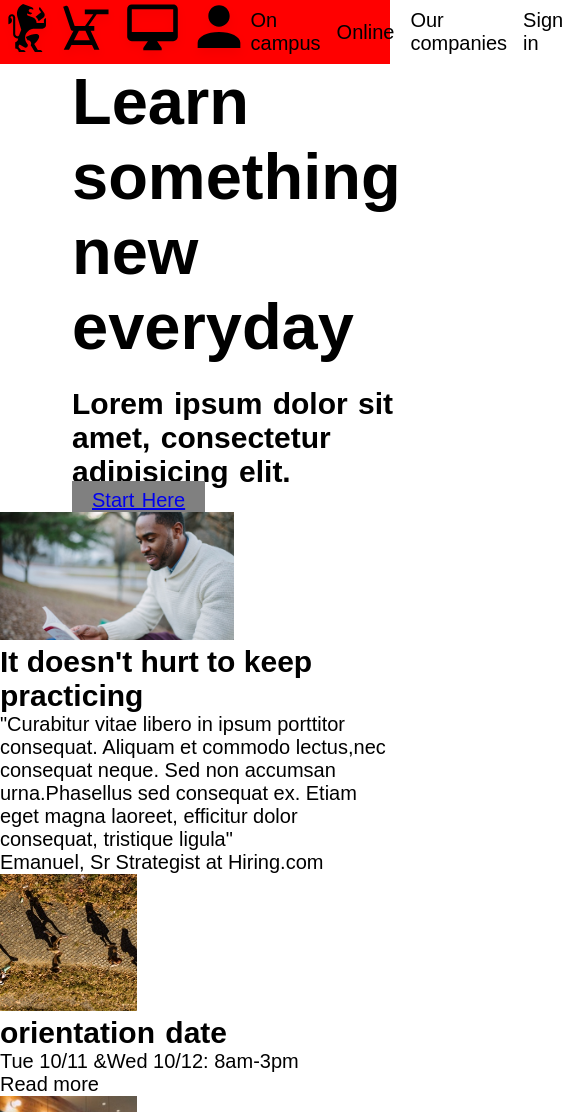
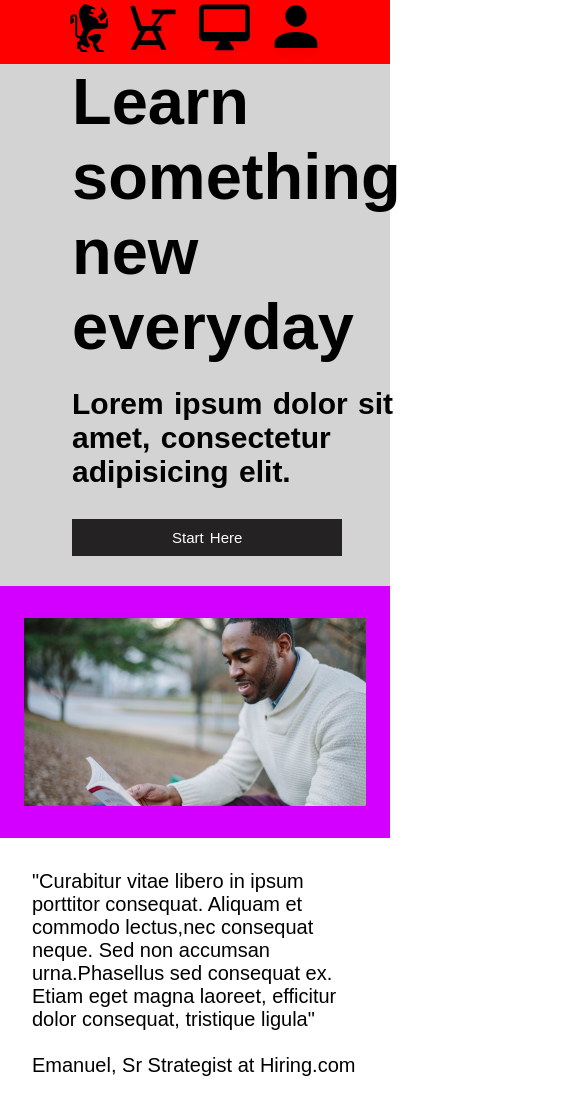
Before and after one commit to maielfth/32-mai-colmar, a plain HTML site: page index.html in a window 390 px wide. Shown: the top 1112 px of the page, 585 px wide, since content can reach past the window. Drawn offline with Linux system fonts and the light colour scheme.

Commit message:
checkpoint-morning,add button,layout

```diff
--- a/index.html
+++ b/index.html
@@ -46,9 +46,11 @@
 
 
             <section class="information">
-                <div class="info-img-text">
-                    <img src="./capstone_colmar_assets/images/information-main.jpg" alt="student-reading" width="60%">
-                    <h2>It doesn't hurt to keep practicing</h2>
+               <div class="info-img">
+               <img src="./capstone_colmar_assets/images/information-main.jpg" alt="student-reading" width="60%">
+                </div>
+                <div class="info-text">
+                        <h2>It doesn't hurt to keep practicing</h2>
                         <blockquote>
                             <p>
                                  "Curabitur vitae libero in ipsum porttitor consequat. Aliquam et
@@ -56,10 +58,11 @@
                             urna.Phasellus sed consequat ex. Etiam eget magna laoreet,
                             efficitur dolor consequat, tristique ligula"
                             </p>
+                            <br>
                                 <footer>Emanuel, Sr Strategist at Hiring.com</footer>
                         </blockquote>
                 </div>
-                <div class="info-size">
+                <div class="info-side">
                     <img src="./capstone_colmar_assets/images/information-orientation.jpg" alt="orientation" width="35%"/>
                     <h4>orientation date</h4>
                         <p class="date">Tue 10/11 &Wed 10/12: 8am-3pm</p>
--- a/style.css
+++ b/style.css
@@ -14,25 +14,49 @@
 }
 
 .button{
-    padding: 8px 20px;
-    background-color: grey;
+    margin: 30px auto;
+    padding: 10px 100px;
+    background-color: rgb(36, 34, 34);
     transition: ease 0.3s all;
+    display: inline-block;
+    color: white;
+    text-decoration: none;
+    font-size: 15px;
+
+    @media(max-width: 768){
+        display: flex;
+        flex-direction: column;
+        flex: 1;
+    }
 
     }
+
 
 body{
     font-family: Arial, Helvetica, sans-serif;
     font-size: 20px;
     height: auto;
+    /* max-width: 1440px; */
+    @media(max-width: 768px){
+
+
+    }
 }
  header{
     display: flex;
     justify-content: space-between;
     height: 64px;
-    width: auto;
+    /* width: auto; */
     background-color: red;
     margin: auto;
-    max-width: 1440px;
+    /* max-width: 1440px; */
+    @media(max-width: 768px){
+        display: flex;
+        justify-content: center;
+        flex-direction: row;
+        width: auto;
+        height: 64px;
+    }
     }
 .logo{
              /* display: flex;
@@ -59,6 +83,8 @@ body{
         @media(max-width: 768px){
             display: flex;
             flex-direction: row;
+            justify-content: space-between;
+            gap: 5px;
         }
  }
 
@@ -72,11 +98,15 @@ body{
     gap: 16px;
     list-style-type: none;
     color: var(--text);
+
+        @media(max-width: 768px){
+            display: none;
+        }
  }
 
  .hero{
     display: flex;
-    /* background-color: rgb(195, 0, 255) */
+    background-color: lightgrey
  }
 
  .hero-banner{
@@ -89,6 +119,9 @@ body{
     height: auto;
 
     img{
+
+        display: flex;
+        flex-direction: column;
         width: 100%;
         object-fit: cover;
         overflow: hidden;
@@ -117,3 +150,64 @@ body{
         font-size: 30px;
         word-spacing: 2px;
     }
+
+.information{
+    /* display: flex;
+    flex-direction: column; */
+    background-color: white;
+
+}
+
+
+.info-img{
+    /* flex: 1; */
+    display: flex;
+    padding: 32px 24px;
+    /* margin: 32px 24px; */
+    background-color: rgb(212, 0, 255);
+    /* justify-content: flex-start; */ */
+    /* height: auto; */
+    @media(max-width: 768px){
+        display: none;
+    }
+
+ img {
+    flex: 1;
+    display: flex;
+    flex-direction: column;
+    width: 100%;
+    object-fit:contain;
+    overflow: hidden;
+        }
+    }
+
+.info-text{
+    display: flex;
+    flex-direction: column;
+    margin: 32px;
+        h2 {
+        margin-top: 32px;
+        margin-bottom: 24px;
+        align-items: center;
+        @media(max-width: 768px){
+            display: none;
+        }
+    }
+    blockquote{
+        display: flex;
+        flex-direction: column;
+        align-items: baseline;
+        margin-bottom: 32px;
+    }
+    }
+
+.info-side{
+    flex: 4;
+    display: flex;
+    flex-direction: column;
+    justify-content: center;
+    /* align-items: center; */
+    margin-left: 24px;
+    margin-right: 150px;
+    word-spacing: 2px;
+}
```
